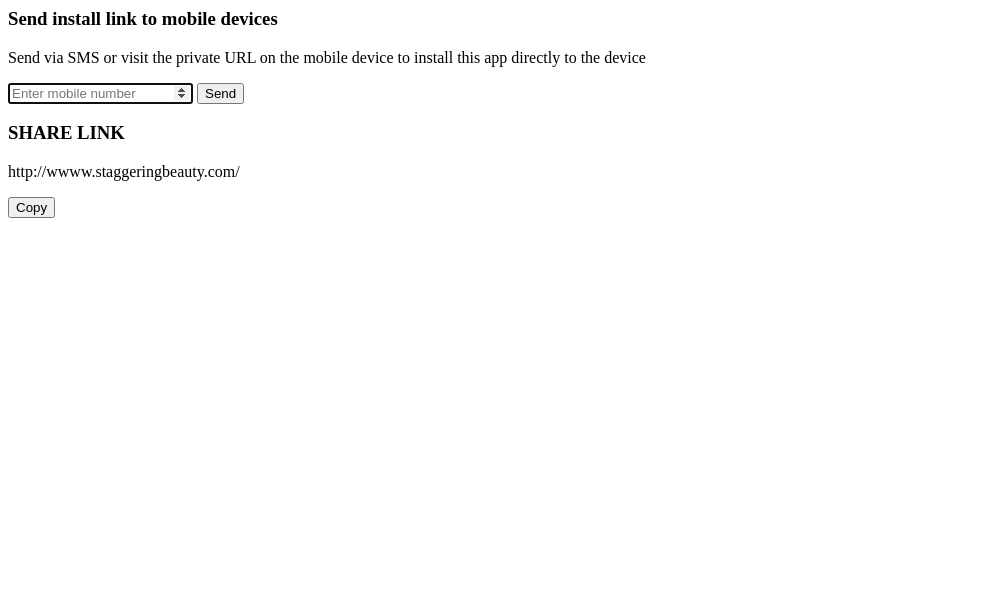
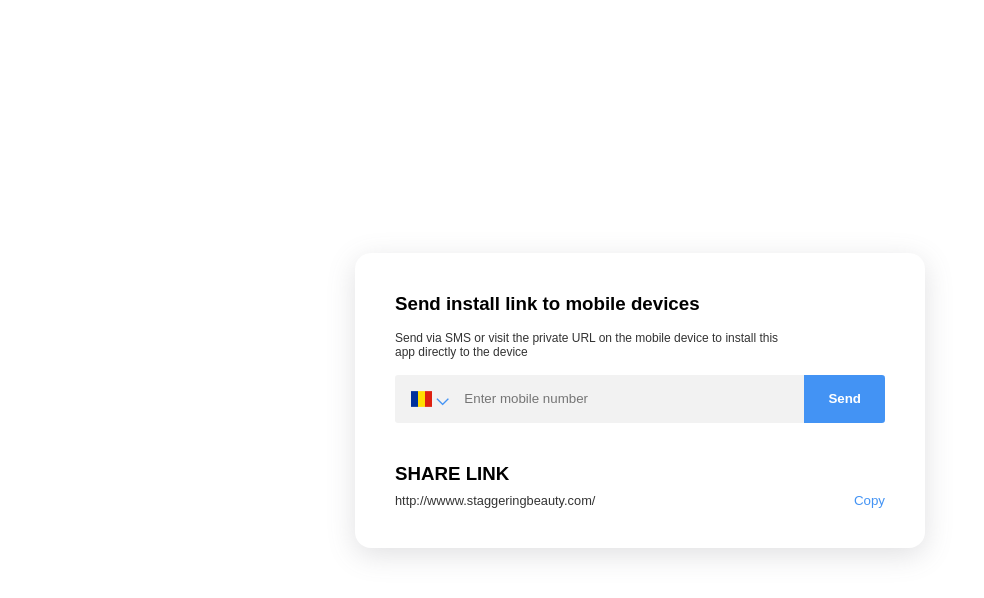
Before and after one commit to reNouAm/icodethis.com, a plain HTML site: page sms-share/index.html in a window 1280 px wide. Shown: the whole page, without its empty margins (0-984 px from the left). Drawn offline with nearby package versions, Linux system fonts and the light colour scheme; a web font is replaced by a local one.

Commit message:
Update index.html

```diff
--- a/sms-share/index.html
+++ b/sms-share/index.html
@@ -5,6 +5,7 @@
     <link rel="preconnect" href="https://fonts.bunny.net">
     <link href="https://fonts.bunny.net/css?family=alexandria:300,600" rel="stylesheet" />
     <link rel="stylesheet" href="https://cdn.jsdelivr.net/gh/lipis/flag-icons@6.6.6/css/flag-icons.min.css" />
+    <link rel="stylesheet" href="./style.css">
 </head>
 <body>
     <div class="card">
@@ -28,5 +29,6 @@
             <button type="button" id="copy_link" class="share-copy">Copy</button>
         </div>
     </div>
+    <script src="script.js" defer></script>
 </body>
 </html>
```
